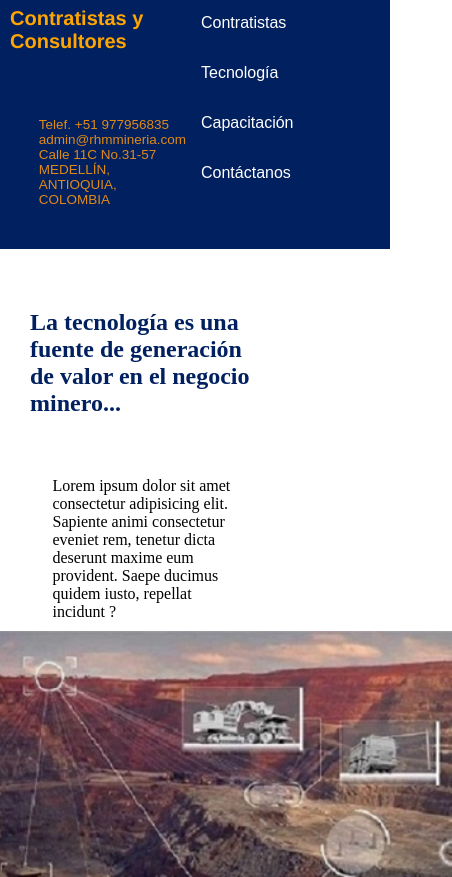
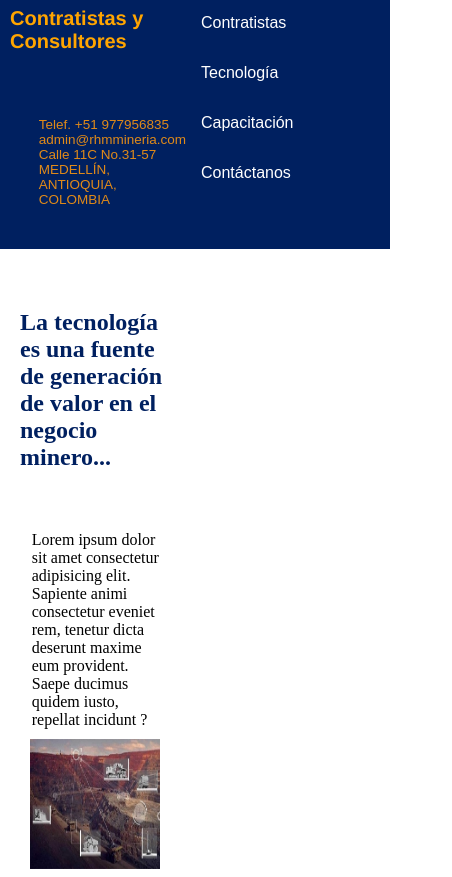
Before and after one commit to victormanuel2022/RHM-desafio-full-responsive, a plain HTML site: page tecnologia.html in a window 390 px wide. Shown: the part 129-1006 px from the top of the page, 452 px wide, since content can reach past the window. Drawn offline with Linux system fonts and the light colour scheme.

Commit message:
Fin de proyecto reponsive

```diff
--- a/css/estilos.css
+++ b/css/estilos.css
@@ -600,19 +600,19 @@
     }
     .mainTecnologia h2{
         position: relative;
-        left: 20px;
-        width: 70vw;
+        left: 60px;
+        width: 40vw;
     }
 
     .mainTecnologia p{
         position: relative;
-        left: -100px;
-        width: 60vw;
+        left: -170px;
+        width: 40vw;
     }
     .mainTecnologia img{
         position: relative;
-        left: -100px;
-        width: 60vw;
+        left: -180px;
+        width: 300px;
     }
 
 
@@ -870,19 +870,20 @@
 
      .mainTecnologia h2{
         position: relative;
-        left: 30px;
-        width: 60vw;
+        left: 60px;
+        width: 35vw;
     }
 
     .mainTecnologia p{
         position: relative;
         left: -65px;
-        width: 60vw;
+        width: 35vw;
     }
     .mainTecnologia img{
         position: relative;
-        left: -65px;
-        width: 60vw;
+        left: -75px;
+        width: 150px;
+        height: 170px;
     }
 
 
@@ -1017,19 +1018,20 @@
 
     .mainTecnologia h2{
         position: relative;
-        left: 30px;
-        width: 60vw;
+        left: 20px;
+        width: 40vw;
     }
 
     .mainTecnologia p{
         position: relative;
-        left: -45px;
-        width: 50vw;
+        left: -95px;
+        width: 35vw;
     }
     .mainTecnologia img{
         position: relative;
-        left: -55px;
-        width: auto;
+        left: -100px;
+        width: 130px;
+        height: 130px;
 
     }
 
```
